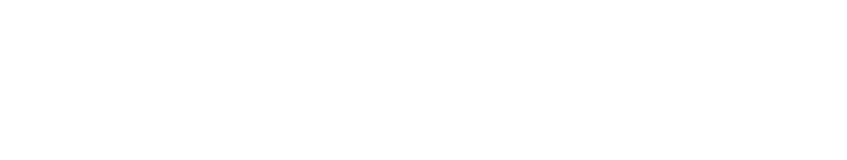
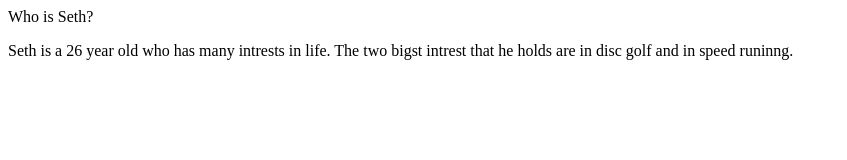
Before and after one commit to seth-woodrow/js-assignment-4-html-me-something-seth-woodrow, a website: page index.html in a window 1280 px wide. Shown: the whole page, without its empty margins (0-847 px from the left). Drawn offline with Linux system fonts and the light colour scheme.

Commit message:
added artical

```diff
--- a/index.html
+++ b/index.html
@@ -3,6 +3,9 @@
    <head>
    </head>
    <body>
-      <!-- Write your HTML in this file! -->
+      <article>Who is Seth?</article>
+      <p> Seth is a 26 year old who has many intrests in life. The two bigst intrest that he holds are in disc golf and in speed runinng.</p>
+
+
    </body>
 </html>
```
